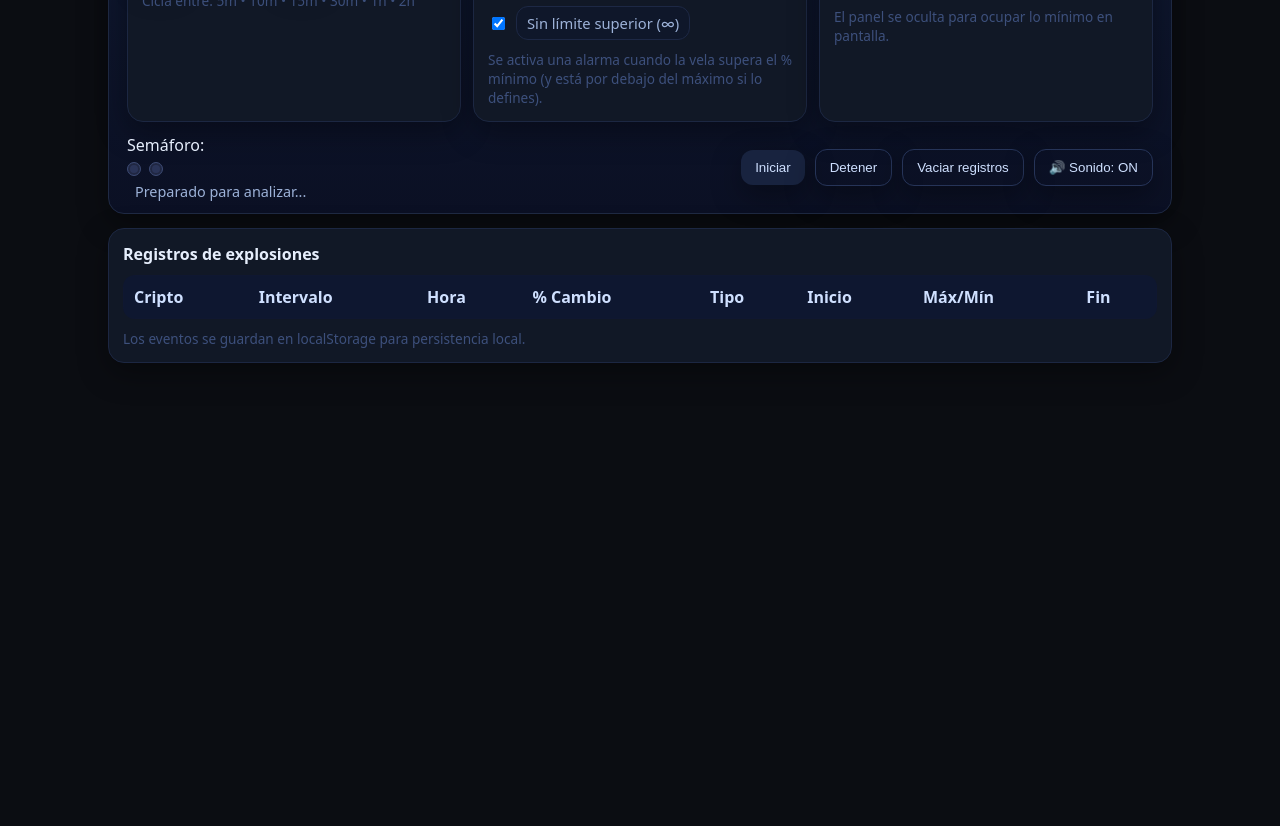
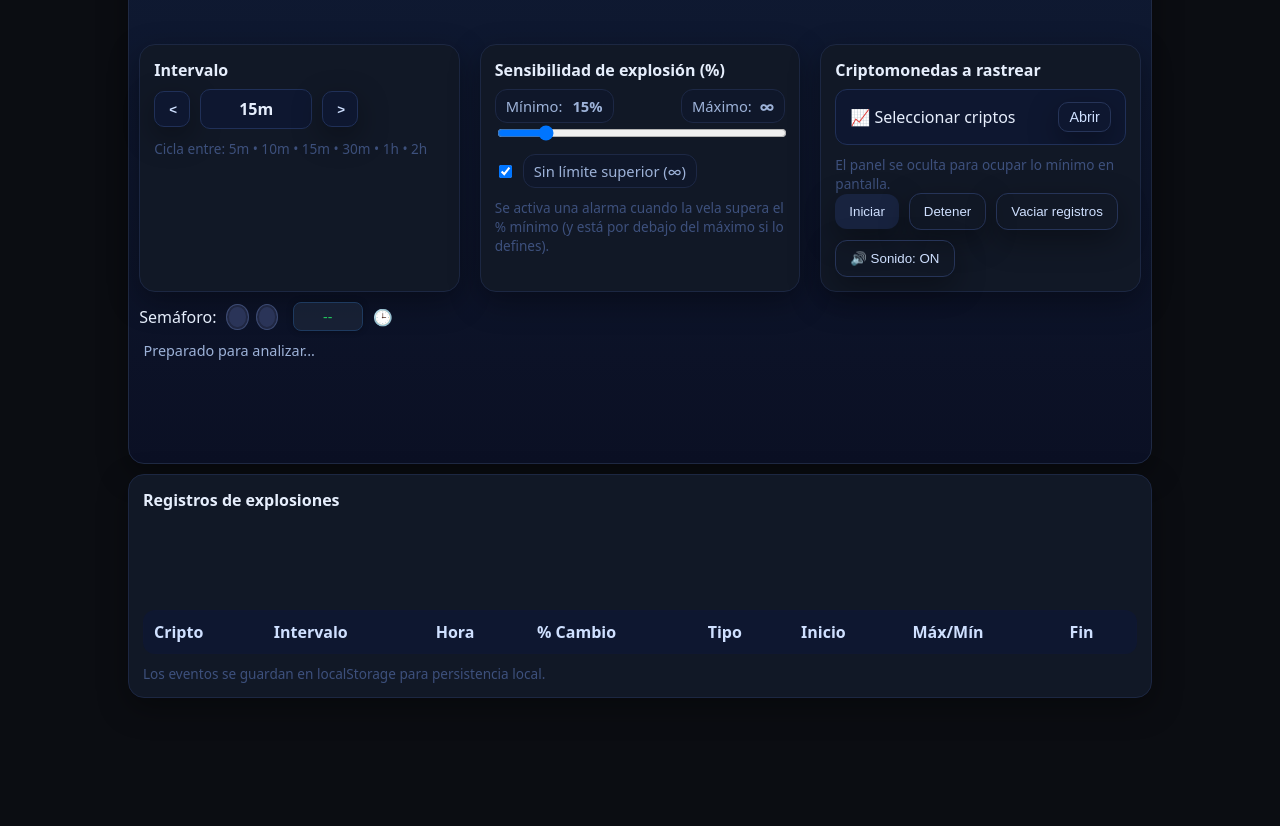
Before and after one commit to Domingales/Explosiones-Cripto, a plain HTML site: page index.html in a window 1280 px wide. Shown: the part 212-1038 px from the top of the page. Before the commit the page ends 800 px from the top, so only its background shows below. Drawn offline with Linux system fonts and the light colour scheme.

Commit message:
Update index.html

```diff
--- a/index.html
+++ b/index.html
@@ -19,34 +19,42 @@
       --shadow:0 10px 30px rgba(0,0,0,.35);
       --radius:16px;
     }
-    *{box-sizing:border-box}
-    html,body{height:100%;margin:0;background:var(--bg);color:var(--text);font-family:system-ui,-apple-system,Segoe UI,Roboto,Ubuntu,"Helvetica Neue",Arial}
-    .wrap{max-width:1100px;margin:0 auto;padding:18px}
+//    *{box-sizing:border-box}
+    html,body{
+      height:50%;margin:0; /* ← posición general del documento */
+      background:var(--bg);color:var(--text);
+      font-family:system-ui,-apple-system,Segoe UI,Roboto,Ubuntu,"Helvetica Neue",Arial
+    }
+    .wrap{max-width:100%;margin:0 auto;padding:10%} /* ← margen/padding global */
     header{
       background:linear-gradient(180deg,#0f1a33 0%, #0b1024 100%);
-      border:1px solid #1f2a44;border-radius:var(--radius);padding:18px 18px 12px;box-shadow:var(--shadow);
+      border:1px solid #1f2a44;border-radius:var(--radius);
+      padding:1% 1% 10%;box-shadow:var(--shadow); /* ← posición de la caja principal (header) */
     }
     h1{margin:0;font-size:1.4rem;letter-spacing:.2px}
     .sub{color:var(--muted);margin-top:6px;font-size:.92rem}
 
     .controls{
-      display:grid;gap:12px;margin-top:14px;
+      display:grid;gap:2%;margin-top:6%; /* ← posición del bloque que agrupa las tres cajas */
       grid-template-columns: 1fr;
     }
     @media(min-width:768px){
-      .controls{grid-template-columns: 1fr 1fr 1fr;}
+      .controls{grid-template-columns: 1fr 1fr 1fr;} /* ← distribución horizontal en pantallas grandes */
     }
     .card{
-      background:var(--panel);border:1px solid #1c2742;border-radius:var(--radius);padding:14px;box-shadow:var(--shadow);
+      background:var(--panel);border:1px solid #1c2742;
+      border-radius:var(--radius);padding:14px;box-shadow:var(--shadow);
     }
     .title{font-weight:600;margin-bottom:8px}
     .row{display:flex;align-items:center;gap:10px;flex-wrap:wrap}
     .pill{
-      background:var(--panel-2);border:1px solid #1d2845;border-radius:12px;padding:6px 10px;color:var(--muted);font-size:.92rem;
-      display:inline-flex;align-items:center;gap:10px
+      background:var(--panel-2);border:1px solid #1d2845;
+      border-radius:12px;padding:6px 10px;color:var(--muted);
+      font-size:.92rem;display:inline-flex;align-items:center;gap:10px
     }
     button, .btn{
-      cursor:pointer;border:none;border-radius:12px;padding:10px 14px;background:#18233f;color:#cfe0ff;box-shadow:var(--shadow);
+      cursor:pointer;border:none;border-radius:12px;
+      padding:10px 14px;background:#18233f;color:#cfe0ff;box-shadow:var(--shadow);
     }
     button:hover{filter:brightness(1.06)}
     .btn-ghost{background:transparent;border:1px solid #263458}
@@ -56,50 +64,83 @@
 
     .intervalo-box{display:flex;align-items:center;gap:10px}
     .intervalo{
-      min-width:86px;text-align:center;background:#0e1730;border:1px solid #203058;border-radius:10px;padding:8px 12px;font-weight:700
+      min-width:86px;text-align:center;background:#0e1730;
+      border:1px solid #203058;border-radius:10px;
+      padding:8px 12px;font-weight:700
     }
-    .arrow{width:36px;height:36px;border-radius:10px;display:grid;place-items:center;font-weight:800;background:#0e1730;border:1px solid #203058}
+    .arrow{
+      width:36px;height:36px;border-radius:10px;
+      display:grid;place-items:center;font-weight:800;
+      background:#0e1730;border:1px solid #203058
+    }
 
     .slider-wrap input[type=range]{width:100%}
     .val{font-variant-numeric:tabular-nums;font-weight:700}
 
-    .accordion{border:1px solid #203058;border-radius:12px;overflow:hidden;background:#0e1730}
-    .accordion-head{display:flex;align-items:center;justify-content:space-between;padding:12px 14px;cursor:pointer}
-    .accordion-body{display:none;padding:10px 12px;border-top:1px solid #203058;background:#0b142b}
+    .accordion{border:1px solid #203058;border-radius:12px;
+      overflow:hidden;background:#0e1730}
+    .accordion-head{
+      display:flex;align-items:center;justify-content:space-between;
+      padding:12px 14px;cursor:pointer
+    }
+    .accordion-body{
+      display:none;padding:10px 12px;border-top:1px solid #203058;
+      background:#0b142b
+    }
     .grid-cryptos{columns:2}
     @media(min-width:768px){.grid-cryptos{columns:3}}
     .grid-cryptos label{display:block;padding:6px 4px;color:#cfe0ff}
 
     .status{
-      display:flex;align-items:center;gap:10px
+      display:flex;
+      align-items:center;
+      gap:10px;
+      flex-wrap:wrap;
+      position:relative; /* ← controla posición relativa del semáforo y texto */
     }
-    .semaforo{
-      display:flex;gap:8px
+    .semaforo{display:flex;gap:15%}
+    .dot{
+      width:24px;height:24px;border-radius:50%;
+      background:#2a3458;border:1px solid #3c4a72;
+      box-shadow:0 0 0 2px rgba(0,0,0,.25) inset;
     }
-    .dot{
-      width:14px;height:14px;border-radius:50%;
-      background:#2a3458;border:1px solid #3c4a72;box-shadow:0 0 0 2px rgba(0,0,0,.25) inset;
+    .dot.verde{background:#19e27a;border-color:#2f8d5d;
+      box-shadow:0 0 16px 0 rgba(25,226,122,.4)}
+    .dot.roja{background:#ff5a76;border-color:#a12d42;
+      box-shadow:0 0 16px 0 rgba(255,90,118,.35)}
+
+    table{
+      width:100%;border-collapse:collapse;margin-top:10%; /* ← separación superior de la tabla */
+      background:#0f1731;border:1px solid #203058;border-radius:12px;
+      overflow:hidden
     }
-    .dot.verde{background:#19e27a;border-color:#2f8d5d;box-shadow:0 0 16px 0 rgba(25,226,122,.4)}
-    .dot.roja{background:#ff5a76;border-color:#a12d42;box-shadow:0 0 16px 0 rgba(255,90,118,.35)}
-
-    table{width:100%;border-collapse:collapse;margin-top:10px;background:#0f1731;border:1px solid #203058;border-radius:12px;overflow:hidden}
-    thead th{position:sticky;top:0;background:#0e1730;color:#cfe0ff;text-align:left;padding:10px;border-bottom:1px solid #203058}
-    tbody td{padding:8px 10px;border-bottom:1px solid #1b2a4d;color:#dbe6ff}
+    thead th{
+      position:sticky;top:0;background:#0e1730;color:#cfe0ff;
+      text-align:left;padding:10px;border-bottom:1px solid #203058
+    }
+    tbody td{
+      padding:8px 10px;border-bottom:1px solid #1b2a4d;color:#dbe6ff
+    }
     tbody tr.new{animation:flash 1.2s ease}
     @keyframes flash{0%{background:#0a3b2a}100%{background:transparent}}
 
     .footer-note{color:#7fa4ff66;font-size:.85rem;margin-top:10px}
 
-/* === Ajuste visual del bloque Semáforo + Estado === */
-.status {
-  display: flex;
-  flex-direction: column;
-  align-items: flex-start;
-  gap: 6px;
+    /* ==== Ajuste visual fijo del contador de análisis ==== */
+#countdown {
+  font-size: 0.9rem;
+  color: var(--accent);
+  background: rgba(25,35,55,0.85);
+  padding: 4px 10px;
+  border-radius: 8px;
+  border: 1px solid #1e3a5f;
+  box-shadow: 0 0 6px rgba(0,0,0,0.3);
+  font-variant-numeric: tabular-nums;
+  min-width: 48px;
+  text-align: center;
+  margin-left: 1%;
+  height: fit-content; /* ← controla altura automática del contador */
 }
-
-
   </style>
 </head>
 <body>
@@ -108,8 +149,9 @@
       <h1>Explosiones Criptos V 1.0</h1>
       <div class="sub">Detector en tiempo real de picos bruscos (Binance)</div>
 
+      <!-- 🔷 INICIO BLOQUE DE CONTROLES PRINCIPALES (Intervalo / Sensibilidad / Criptos) -->
       <div class="controls">
-        <!-- Intervalo -->
+        <!-- 🟩 CAJA INTERVALO -->
         <div class="card">
           <div class="title">Intervalo</div>
           <div class="intervalo-box">
@@ -119,30 +161,34 @@
           </div>
           <div class="footer-note">Cicla entre: 5m • 10m • 15m • 30m • 1h • 2h</div>
         </div>
+        <!-- 🟩 FIN CAJA INTERVALO -->
 
-        <!-- Umbral -->
+        <!-- 🟦 CAJA SENSIBILIDAD DE EXPLOSIÓN -->
         <div class="card">
           <div class="title">Sensibilidad de explosión (%)</div>
           <div class="slider-wrap">
-            <div class="row" style="justify-content:space-between">
+            <div class="row" style="justify-content:space-between"> <!-- ← alineación horizontal interna -->
               <div class="pill">Mínimo: <span class="val" id="umbral-min-val">15%</span></div>
               <label class="row pill" style="gap:8px;">
                 Máximo: <span class="val" id="umbral-max-val">∞</span>
               </label>
             </div>
             <input id="umbral-min" type="range" min="0" max="100" step="1" value="15" />
-            <div class="row" style="margin-top:8px;align-items:center;gap:8px">
+            <div class="row" style="margin-top:8px;align-items:center;gap:8px"> <!-- ← margen superior -->
               <input id="sin-limite" type="checkbox" checked />
               <label for="sin-limite" class="pill">Sin límite superior (∞)</label>
             </div>
-            <div id="umbral-max-wrap" class="row" style="display:none;margin-top:8px">
+            <div id="umbral-max-wrap" class="row" style="display:none;margin-top:8px"> <!-- ← control visual -->
               <input id="umbral-max" type="range" min="1" max="100" step="1" value="100" />
             </div>
           </div>
-          <div class="footer-note">Se activa una alarma cuando la vela supera el % mínimo (y está por debajo del máximo si lo defines).</div>
+          <div class="footer-note">
+            Se activa una alarma cuando la vela supera el % mínimo (y está por debajo del máximo si lo defines).
           </div>
+        </div>
+        <!-- 🟦 FIN CAJA SENSIBILIDAD -->
 
-        <!-- Criptos -->
+        <!-- 🟨 CAJA CRIPTOMONEDAS A RASTREAR -->
         <div class="card">
           <div class="title">Criptomonedas a rastrear</div>
           <div class="accordion" id="acc-cryptos">
@@ -151,42 +197,47 @@
               <button class="btn-small btn-ghost" id="acc-toggle">Abrir</button>
             </div>
             <div class="accordion-body" id="acc-body">
-              <div class="grid-cryptos" id="crypto-list">
-                <!-- checkboxes generados por JS -->
-              </div>
-              <div class="row" style="justify-content:flex-end;margin-top:8px">
+              <div class="grid-cryptos" id="crypto-list"></div>
+              <div class="row" style="justify-content:flex-end;margin-top:8px"> <!-- ← controla separación inferior -->
                 <button class="btn-ok btn-small" id="acc-close">✔️ Listo</button>
               </div>
             </div>
           </div>
           <div class="footer-note">El panel se oculta para ocupar lo mínimo en pantalla.</div>
-        </div>
+<div class="row"> <!-- ← posición actual de los botones -->
+          <button class="btn" id="btn-start">Iniciar</button>
+          <button class="btn-ghost" id="btn-stop">Detener</button>
+          <button class="btn-ghost" id="btn-clear">Vaciar registros</button>
+          <button class="btn-ghost" id="btn-sonido">🔊 Sonido: ON</button>
         </div>
 
-      <!-- Estado + control -->
-<div class="row" style="margin-top:12px;justify-content:space-between">
+        </div>
+        <!-- 🟨 FIN CAJA CRIPTOMONEDAS -->
+      </div>
+      <!-- 🔷 FIN BLOQUE DE CONTROLES PRINCIPALES -->
+
+      <!-- 🔴 INICIO BLOQUE ESTADO + CONTROL (Semáforo / Botones / Texto) -->
+      <div class="row" style="margin-top:1%;justify-content:space-between"> <!-- ← margen superior del bloque -->
         <div class="status">
           <div>Semáforo:</div>
           <div class="semaforo">
             <div class="dot" id="led-verde" title="Explosión alcista"></div>
             <div class="dot" id="led-rojo"  title="Explosión bajista"></div>
           </div>
-    <div id="status-text" style="margin-left:8px; color:#9db2d8; font-size:0.9rem; min-height:1.2em;">
+          <div id="countdown">--</div>🕒  <!-- 🕒 Contador visible -->
+          <div id="status-text" style="margin-left:1%; color:#9db2d8; font-size:0.9rem; min-height:1.2em;"> <!-- ← texto
+
+de estado -->
             Preparado para analizar...
           </div>
         </div>
-  <div class="row">
-    <button class="btn" id="btn-start">Iniciar</button>
-    <button class="btn-ghost" id="btn-stop">Detener</button>
-    <button class="btn-ghost" id="btn-clear">Vaciar registros</button>
-    <button class="btn-ghost" id="btn-sonido">🔊 Sonido: ON</button>
       </div>
-</div>
-
+      <!-- 🔴 FIN BLOQUE ESTADO + CONTROL -->
     </header>
 
-    <!-- Registros -->
-    <div class="card" style="margin-top:14px">
+
+    <!-- 🟢 INICIO CAJA REGISTROS -->
+    <div class="card" style="margin-top:1%"> <!-- ← separación superior de la caja -->
       <div class="title">Registros de explosiones</div>
       <table>
         <thead>
@@ -201,18 +252,16 @@
             <th>Fin</th>
           </tr>
         </thead>
-        <tbody id="tabla-registros">
-          <!-- filas por JS -->
-        </tbody>
+        <tbody id="tabla-registros"></tbody>
       </table>
       <div class="footer-note">Los eventos se guardan en localStorage para persistencia local.</div>
     </div>
+    <!-- 🟢 FIN CAJA REGISTROS -->
   </div>
 
   <!-- Scripts raíz -->
   <script src="recogerDatos.js" defer></script>
   <script src="procesarExplosiones.js" defer></script>
   <script src="uiExplosiones.js" defer></script>
-
 </body>
 </html>
```
Lines whose indentation alone changed are shown as unchanged.
